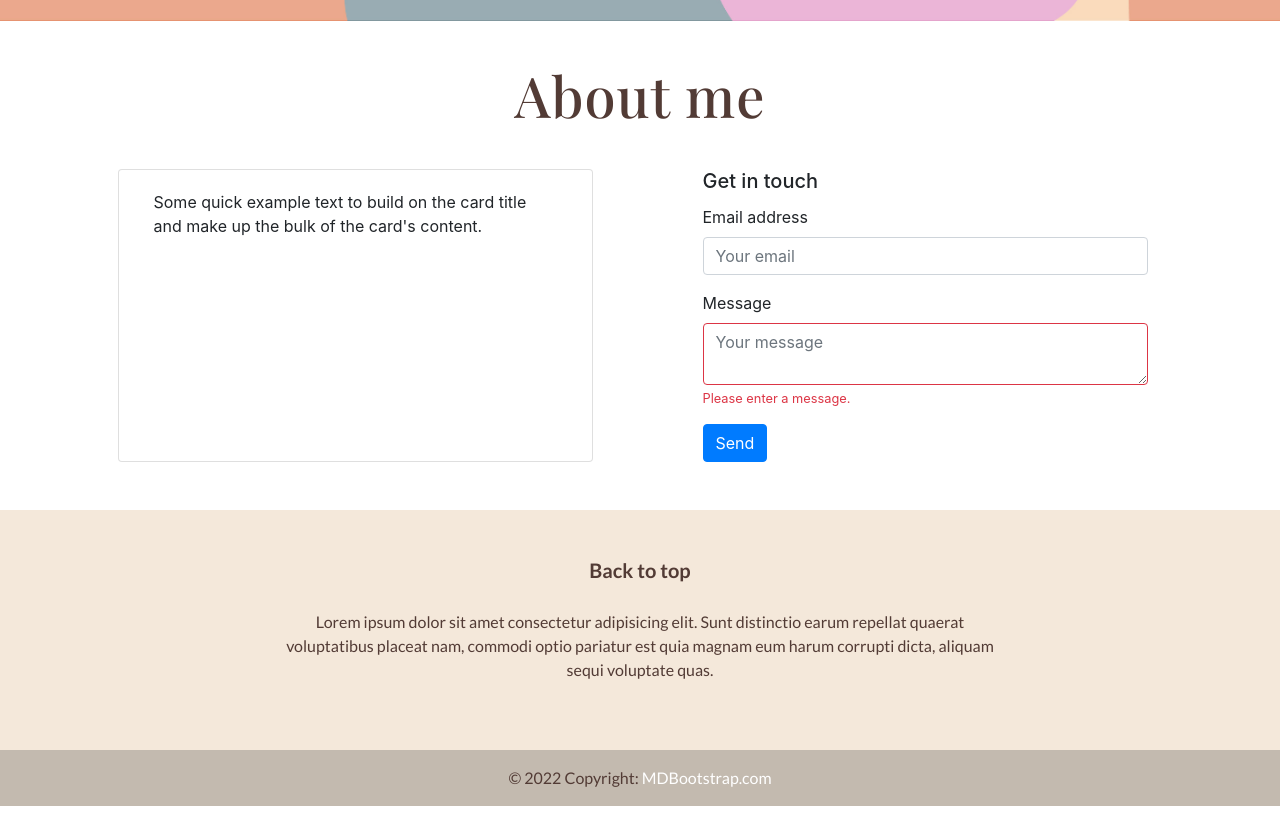
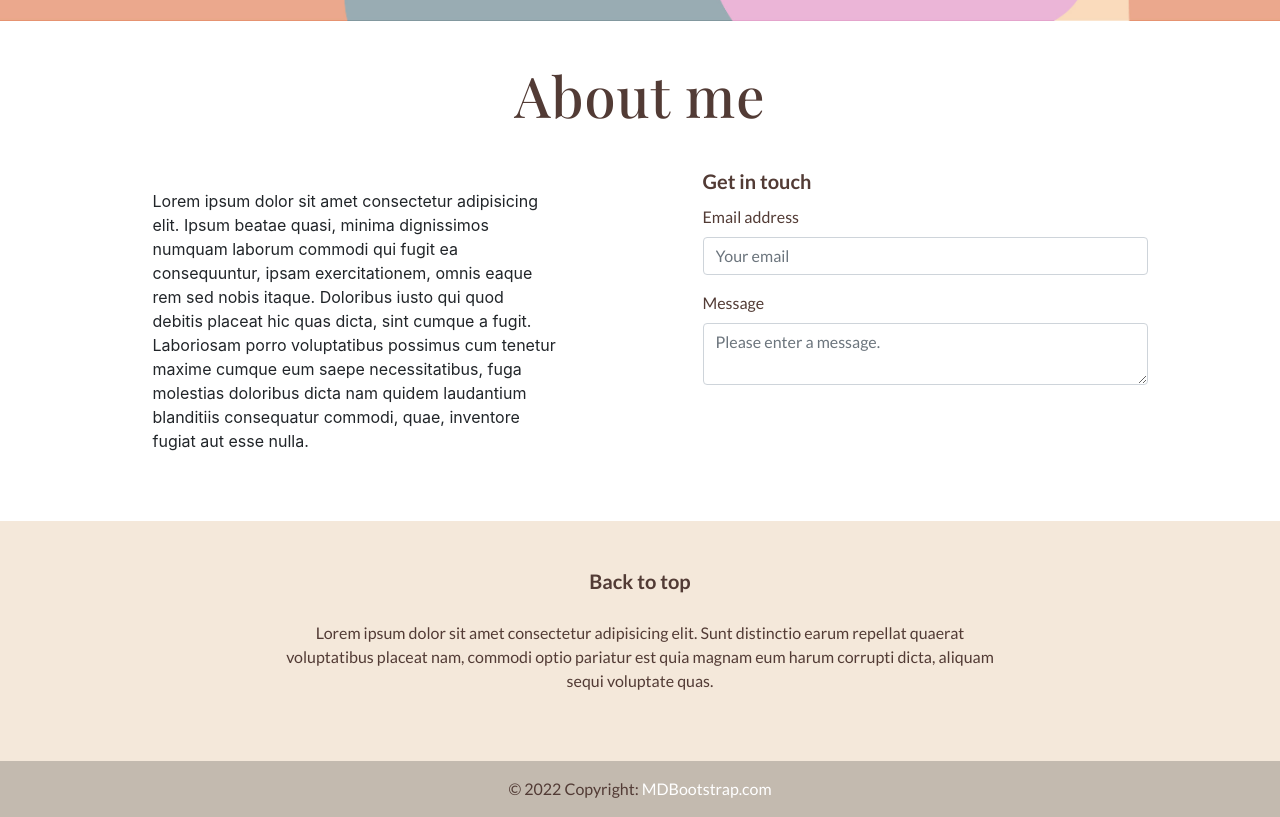
Before and after one commit to mchinojo/3Bootstrap-Portfolio, a plain HTML site: page index.html in a window 1280 px wide. Shown: the part 2936-3753 px from the top of the page. Drawn offline with nearby package versions, Linux system fonts and the light colour scheme; a web font is replaced by a local one.

Commit message:
finished content all sections

```diff
--- a/index.html
+++ b/index.html
@@ -170,13 +170,17 @@
     </section>
 
     <!-- About/Contact me section -->
-    <h2>About me</h2>
-    <div id="aboutMe" class="container">
+    <section id="aboutMe" class="container">
+        <h2>About me</h2>
         <div class="row justify-content-around">
-            <div class="card col-lg-5">
+            <div class="customAbout card col-lg-5">
                 <div class="card-body">
-                    <p class="card-text">Some quick example text to build on the card title and make up the bulk of the
-                        card's content.</p>
+                    <p class="card-text">Lorem ipsum dolor sit amet consectetur adipisicing elit. Ipsum beatae quasi,
+                        minima dignissimos numquam laborum commodi qui fugit ea consequuntur, ipsam exercitationem,
+                        omnis eaque rem sed nobis itaque. Doloribus iusto qui quod debitis placeat hic quas dicta, sint
+                        cumque a fugit. Laboriosam porro voluptatibus possimus cum tenetur maxime cumque eum saepe
+                        necessitatibus, fuga molestias doloribus dicta nam quidem laudantium blanditiis consequatur
+                        commodi, quae, inventore fugiat aut esse nulla.</p>
                 </div>
             </div>
 
@@ -187,19 +191,14 @@
                     <input type="email" class="form-control" id="exampleInputEmail1" aria-describedby="emailHelp"
                         placeholder="Your email">
                 </div>
-                <form class="was-validated">
-                    <div class="mb-3">
-                        <label for="validationTextarea">Message</label>
-                        <textarea class="form-control is-invalid" id="validationTextarea" placeholder="Your message"
-                            required></textarea>
-                        <div class="invalid-feedback">
-                            Please enter a message.
-                        </div>
-                    </div>
-                    <button type="submit" class="btn btn-primary">Send</button>
-                </form>
+                <div class="form-group">
+                    <label for="inputMessage">Message</label>
+                    <textarea name="career[message]" class="form-control" tabindex="4"
+                        placeholder="Please enter a message." required></textarea>
+                </div>
+            </form>
         </div>
-    </div>
+    </section>
 
     <!-- Footer section -->
     <footer>
--- a/styles/style.css
+++ b/styles/style.css
@@ -144,6 +144,24 @@ header a:active {
 }
 
 
+/* About/Contact me section */
+.customAbout {
+    border: transparent;
+}
+
+form {
+    font-family: 'Lato', sans-serif;
+    color: var(--mainColor);
+}
+
+form h5 {
+    font-weight: 700;
+}
+
+.customValidated {
+    border: 1px solid #ced4da;
+}
+
 /* Footer section */
 footer {
     font-family: 'Lato', sans-serif;
```
